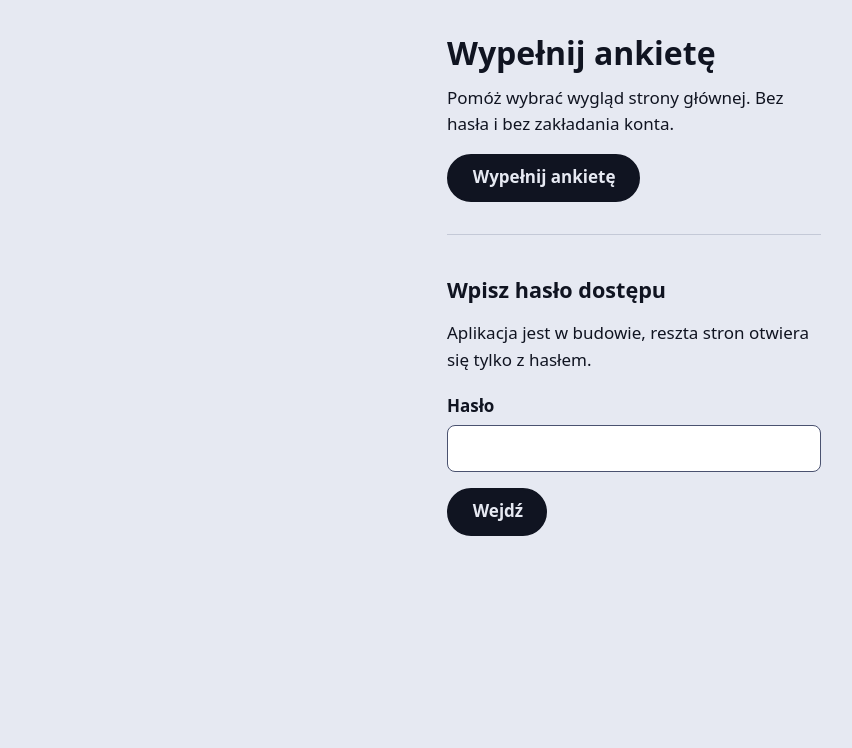
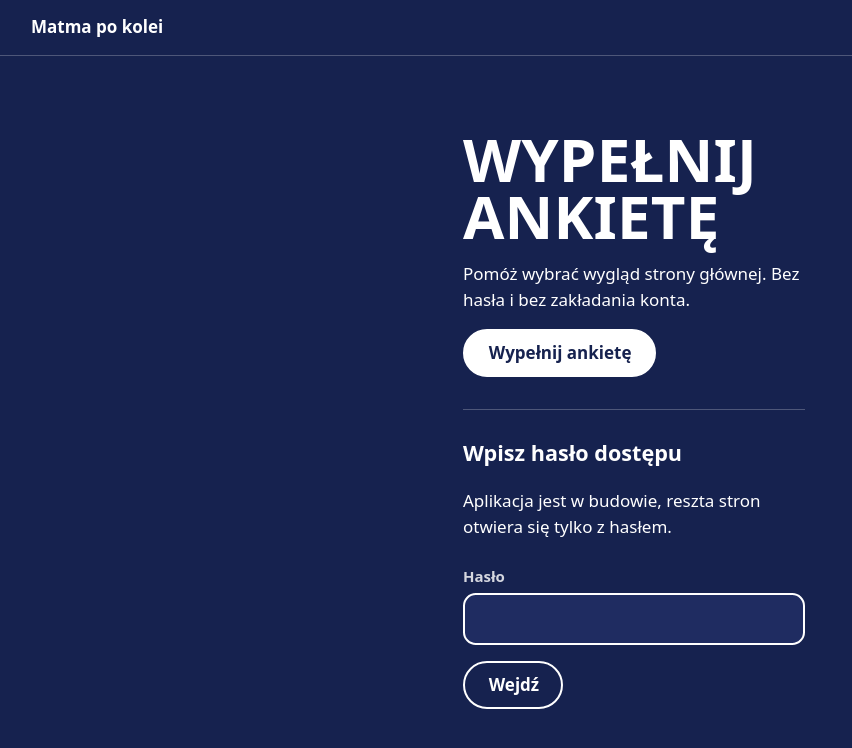
Before and after one commit to krzysztofjakubmiller/praca-inzynierska, a Vue app in the folder frontend/: page /haslo in a window 1280 px wide. Shown: the top 748 px of the page, without its empty margins (6-858 px from the left). Built offline with nearby package versions, Linux system fonts and the light colour scheme; no server answers; a web font is replaced by a local one.

Commit message:
hasło dostępu, ustawianie hasła i potwierdzenie adresu w oprawie strony logowania

```diff
--- a/frontend/src/assets/auth.css
+++ b/frontend/src/assets/auth.css
@@ -1,14 +1,15 @@
 .auth {
   display: grid;
-  gap: 1.25rem;
-  max-width: 28rem;
+  gap: 1.5rem;
+  align-content: center;
+  flex: 1;
+  width: min(100%, 26rem);
   margin-inline: auto;
-  padding: var(--gutter);
+  padding: 2rem var(--gutter) 3rem;
 }
 
-.auth h1 {
-  font-size: 2rem;
-  font-weight: 800;
+.auth__title {
+  font-size: clamp(2.6rem, 2rem + 4vw, 3.75rem);
 }
 
 .auth__form {
@@ -25,11 +26,13 @@
 }
 
 .auth__form input:not([type='checkbox']) {
-  padding: 0.55em 0.7em;
-  border: 1px solid var(--ink-soft);
-  border-radius: 0.5rem;
+  min-height: 3.25rem;
+  padding: 0 1rem;
+  border: 2px solid var(--ink);
+  border-radius: 0.8rem;
   background: var(--surface);
   color: var(--ink);
+  caret-color: var(--accent);
   font: inherit;
 }
 
--- /dev/null
+++ b/frontend/src/components/account/AuthShell.vue
@@ -0,0 +1,21 @@
+<script setup lang="ts">
+import { PRODUCT_NAME } from '@/config/product'
+import { usePageGround } from '@/landing2/pageGround'
+import '@/assets/auth.css'
+import '@/views/landing3/screens/screens.css'
+
+// Strony z drogi do konta (hasło dostępu, ustawianie hasła, potwierdzenie adresu) w tej samej
+// granatowej oprawie co logowanie.
+usePageGround('#16224f')
+</script>
+
+<template>
+  <div class="as as--a">
+    <header class="as-top">
+      <RouterLink class="as-top__mark" :to="{ name: 'home' }">{{ PRODUCT_NAME }}</RouterLink>
+    </header>
+    <main class="auth">
+      <slot />
+    </main>
+  </div>
+</template>
--- a/frontend/src/views/AccessView.vue
+++ b/frontend/src/views/AccessView.vue
@@ -2,6 +2,7 @@
 import { ref } from 'vue'
 import { useRoute, useRouter } from 'vue-router'
 import { tryPassword, type PasswordKind } from '@/access'
+import AuthShell from '@/components/account/AuthShell.vue'
 
 const props = defineProps<{ kind: PasswordKind }>()
 
@@ -31,89 +32,52 @@ async function enter() {
 </script>
 
 <template>
-  <main class="access">
+  <AuthShell>
     <template v-if="kind === 'panel'">
-      <h1>Panel właściciela</h1>
+      <h1 class="as-title auth__title">Panel właściciela</h1>
       <p>Panel ma osobne hasło.</p>
     </template>
     <template v-else>
       <section class="access__survey">
-        <h1>Wypełnij ankietę</h1>
+        <h1 class="as-title auth__title">Wypełnij ankietę</h1>
         <p>Pomóż wybrać wygląd strony głównej. Bez hasła i bez zakładania konta.</p>
-        <RouterLink class="button" :to="{ name: 'survey' }">Wypełnij ankietę</RouterLink>
+        <RouterLink class="button as-cta" :to="{ name: 'survey' }">Wypełnij ankietę</RouterLink>
       </section>
-      <h2>Wpisz hasło dostępu</h2>
+      <h2 class="access__heading">Wpisz hasło dostępu</h2>
       <p>Aplikacja jest w budowie, reszta stron otwiera się tylko z hasłem.</p>
     </template>
-    <form class="access__form" @submit.prevent="enter">
+    <form class="auth__form" @submit.prevent="enter">
       <label>
-        Hasło
+        <span class="as-label">Hasło</span>
         <input v-model="password" type="password" autocomplete="current-password" required />
       </label>
-      <button class="button" type="submit" :disabled="checking">Wejdź</button>
+      <!-- Przy ankiecie główny przycisk prowadzi do ankiety, więc wejście z hasłem jest spokojne. -->
+      <button
+        class="button"
+        :class="kind === 'panel' ? 'as-cta' : 'button--quiet'"
+        type="submit"
+        :disabled="checking"
+      >
+        Wejdź
+      </button>
     </form>
     <p v-if="checking">Sprawdzam hasło.</p>
-    <p v-if="problem" class="access__problem" role="alert">{{ problem }}</p>
-  </main>
+    <p v-if="problem" class="auth__problem" role="alert">{{ problem }}</p>
+  </AuthShell>
 </template>
 
 <style scoped>
-.access {
-  display: grid;
-  gap: 1.25rem;
-  max-width: 28rem;
-  margin-inline: auto;
-  padding: var(--gutter);
-}
-
-.access h1 {
-  font-size: 2rem;
-  font-weight: 800;
-}
-
-.access h2 {
-  font-size: 1.35rem;
-  font-weight: 750;
-}
-
 .access__survey {
   display: grid;
   gap: 1rem;
   justify-items: start;
-  margin-bottom: 1.5rem;
+  margin-bottom: 0.5rem;
   padding-bottom: 2rem;
   border-bottom: 1px solid var(--hairline);
 }
 
-.access__form {
-  display: grid;
-  gap: 1rem;
-  justify-items: start;
-}
-
-.access__form label {
-  display: grid;
-  gap: 0.35rem;
-  width: 100%;
-  font-weight: 600;
-}
-
-.access__form input {
-  padding: 0.55em 0.7em;
-  border: 1px solid var(--ink-soft);
-  border-radius: 0.5rem;
-  background: var(--surface);
-  color: var(--ink);
-  font: inherit;
-}
-
-.access__form .button:disabled {
-  opacity: 0.4;
-  cursor: wait;
-}
-
-.access__problem {
-  color: var(--danger);
-  font-weight: 600;
+.access__heading {
+  font-size: 1.35rem;
+  font-weight: 750;
 }
 </style>
--- a/frontend/src/views/ConfirmEmailView.vue
+++ b/frontend/src/views/ConfirmEmailView.vue
@@ -2,7 +2,7 @@
 import { onMounted, ref } from 'vue'
 import { useRoute, useRouter } from 'vue-router'
 import { confirmEmail } from '@/account'
-import '@/assets/auth.css'
+import AuthShell from '@/components/account/AuthShell.vue'
 
 const route = useRoute()
 const router = useRouter()
@@ -26,12 +26,12 @@ onMounted(async () => {
 </script>
 
 <template>
-  <main class="auth">
-    <h1>Potwierdzenie adresu</h1>
+  <AuthShell>
+    <h1 class="as-title auth__title">Potwierdzenie adresu</h1>
     <p v-if="!problem">Zakładamy konto.</p>
     <template v-else>
       <p class="auth__problem" role="alert">{{ problem }}</p>
       <p><RouterLink :to="{ name: 'register' }">Zarejestruj się jeszcze raz</RouterLink></p>
     </template>
-  </main>
+  </AuthShell>
 </template>
--- a/frontend/src/views/LoginView.vue
+++ b/frontend/src/views/LoginView.vue
@@ -215,16 +215,6 @@ function submitGoogle(credential: string) {
   justify-items: stretch;
 }
 
-.login :deep(input:not([type='checkbox'])) {
-  min-height: 3.25rem;
-  padding: 0 1rem;
-  border: 2px solid var(--ink);
-  border-radius: 0.8rem;
-  background: var(--surface);
-  color: var(--ink);
-  caret-color: var(--accent);
-}
-
 .login__enter {
   width: 100%;
 }
--- a/frontend/src/views/NewPasswordView.vue
+++ b/frontend/src/views/NewPasswordView.vue
@@ -3,7 +3,7 @@ import { ref } from 'vue'
 import { useRoute, useRouter } from 'vue-router'
 import { setPassword } from '@/account'
 import PasswordField from '@/components/account/PasswordField.vue'
-import '@/assets/auth.css'
+import AuthShell from '@/components/account/AuthShell.vue'
 
 const route = useRoute()
 const router = useRouter()
@@ -36,17 +36,17 @@ async function savePassword() {
 </script>
 
 <template>
-  <main class="auth">
-    <h1>Nowe hasło</h1>
+  <AuthShell>
+    <h1 class="as-title auth__title">Nowe hasło</h1>
     <form class="auth__form" @submit.prevent="savePassword">
       <PasswordField id="password" v-model="password" label="Hasło" autocomplete="new-password">
         <p class="auth__note">Co najmniej 12 znaków.</p>
       </PasswordField>
-      <button class="button" type="submit" :disabled="sending">Zapisz hasło</button>
+      <button class="button as-cta" type="submit" :disabled="sending">Zapisz hasło</button>
     </form>
     <p v-if="problem" class="auth__problem" role="alert">{{ problem }}</p>
     <p v-if="linkExpired">
       <RouterLink :to="{ name: 'password-link' }">Poproś o nowy link</RouterLink>
     </p>
-  </main>
+  </AuthShell>
 </template>
--- a/frontend/src/views/PasswordLinkView.vue
+++ b/frontend/src/views/PasswordLinkView.vue
@@ -2,7 +2,7 @@
 import { ref } from 'vue'
 import { useRoute } from 'vue-router'
 import { requestPasswordLink } from '@/account'
-import '@/assets/auth.css'
+import AuthShell from '@/components/account/AuthShell.vue'
 
 const route = useRoute()
 
@@ -30,8 +30,8 @@ async function sendLink() {
 </script>
 
 <template>
-  <main class="auth">
-    <h1>Ustaw hasło</h1>
+  <AuthShell>
+    <h1 class="as-title auth__title">Ustaw hasło</h1>
     <template v-if="sentTo">
       <p role="status">Wysłaliśmy link na adres {{ sentTo }}. Kliknij go, żeby ustawić hasło.</p>
       <p class="auth__note">Link jest ważny godzinę. Jeśli maila nie ma, zajrzyj do spamu.</p>
@@ -43,13 +43,13 @@ async function sendLink() {
       </p>
       <form class="auth__form" @submit.prevent="sendLink">
         <label>
-          E-mail
+          <span class="as-label">Adres e-mail</span>
           <input v-model="email" type="email" autocomplete="email" required />
         </label>
-        <button class="button" type="submit" :disabled="sending">Wyślij link</button>
+        <button class="button as-cta" type="submit" :disabled="sending">Wyślij link</button>
       </form>
       <p v-if="problem" class="auth__problem" role="alert">{{ problem }}</p>
     </template>
     <p><RouterLink :to="{ name: 'login' }">Wróć do logowania</RouterLink></p>
-  </main>
+  </AuthShell>
 </template>
```
